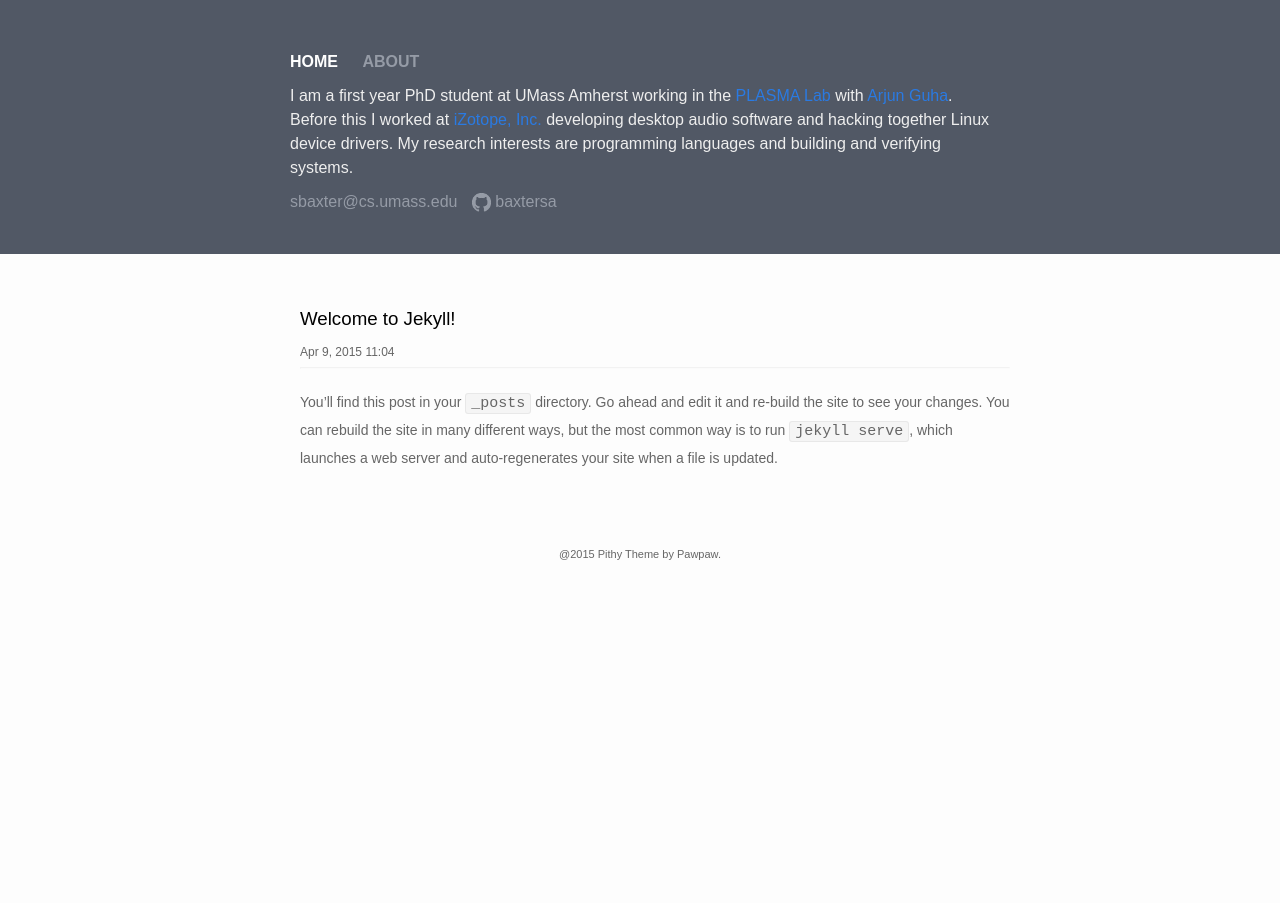
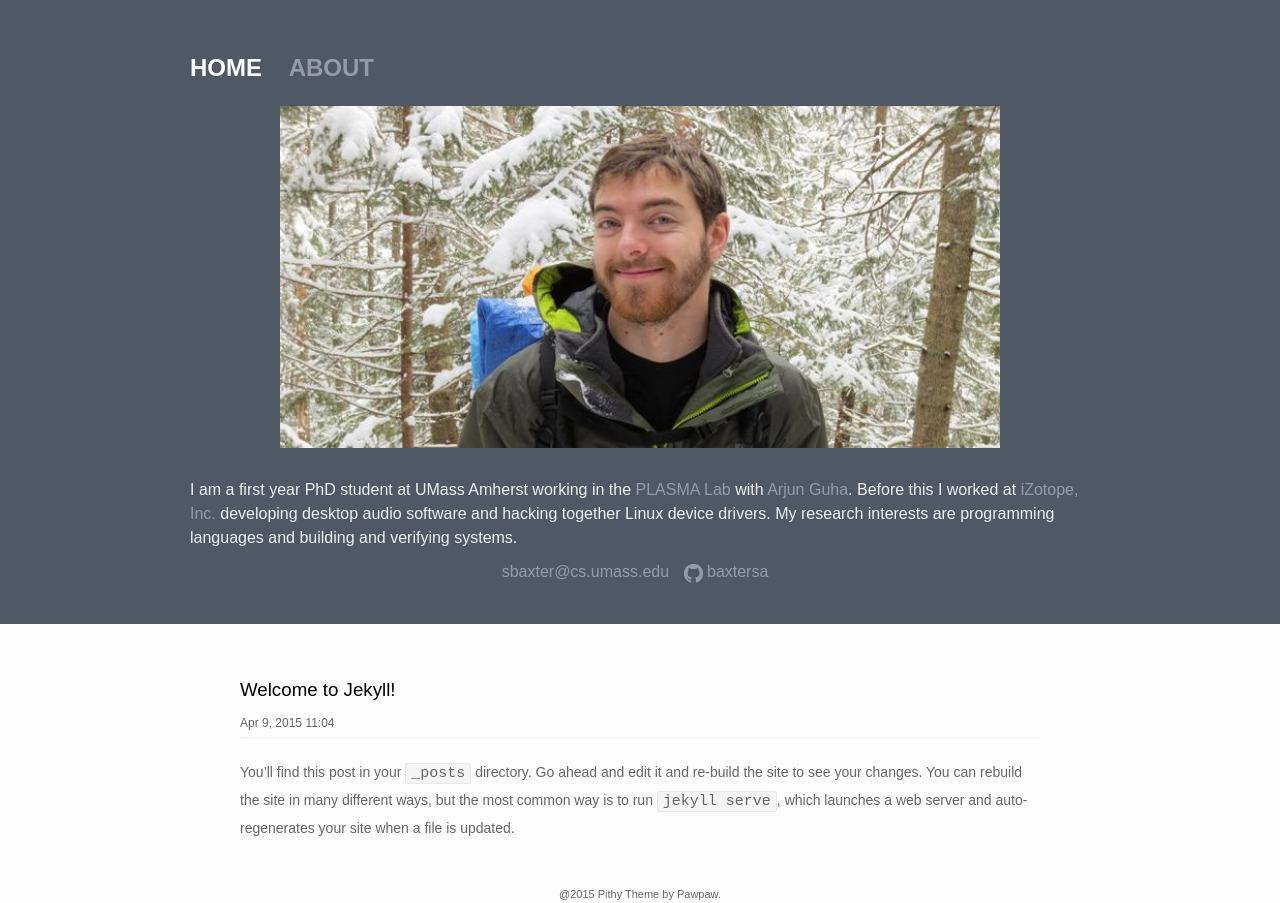
Before and after one commit to baxtersa/baxtersa.github.io, a Jekyll site: the page built from index.html, in a window 1280 px wide. Built offline with Jekyll 4.4.1, drawn with Linux system fonts in a browser that asks for light colours.

Commit message:
Add image and fix some alignment issues

```diff
--- a/_includes/header.html
+++ b/_includes/header.html
@@ -38,6 +38,7 @@
 				</li>
 			{% endif %}
 		</div>
+        <img id="me" src="/images/me.jpg"></img>
 		<div class="description"> {{ site.motto }} </div>
 		<div class="header-row">
 		  <ul class="social-links">
--- a/_sass/_layout.scss
+++ b/_sass/_layout.scss
@@ -11,14 +11,14 @@ html,body {
 }
 
 .header-container {
-    max-width: 700px;
+    max-width: 900px;
     margin: 0px auto;
 }
 
 .nav {
 	color: #707070;
 	text-transform: uppercase;
-    font-size: 16px;
+    font-size: 24px;
     font-weight: 600;
     font-family: "Montserrat",sans-serif;
     display:inline;
@@ -76,6 +76,13 @@ li {
     color: #FFF;
 }
 
+#me {
+    width: 80%;
+    padding-left: 10%;
+    margin-top: 20px;
+    margin-bottom: 20px;
+}
+
 .description {
     padding-top: 10px;
     font-size: 16px;
@@ -89,6 +96,7 @@ li {
 }
 
 .social-links {
+    text-align: center;
     margin-left: 0px;
     margin-bottom: 0px;
 }
@@ -108,6 +116,18 @@ li {
 }
 
 .social-links a:hover {
+	opacity: 0.6;
+}
+
+.description a {
+    color: #959BA6;
+}
+
+.description a:active {
+	opacity: 0.6;
+}
+
+.description a:hover {
 	opacity: 0.6;
 }
 
--- a/css/main.scss
+++ b/css/main.scss
@@ -11,7 +11,7 @@ $base-font-size:   16px;
 $small-font-size:  $base-font-size * 0.875;
 $base-line-height: 1.5;
 
-$spacing-unit:     30px;
+$spacing-unit:     0px;
 
 $text-color:       #111;
 $background-color: #fdfdfd;
```
Also changed, not shown: images/me.jpg (added).
